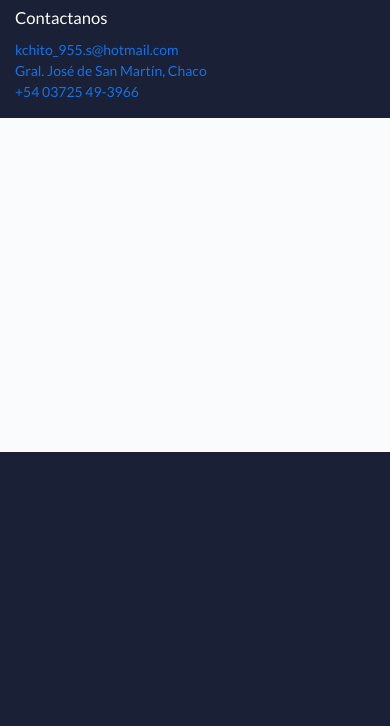
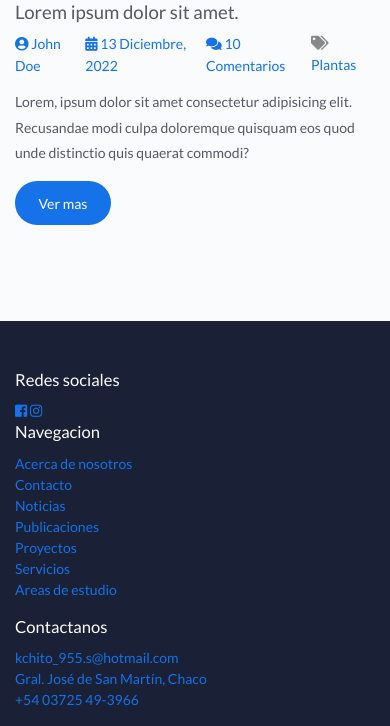
Before and after one commit to redmor1/Proyecto-Final-Reserva, a Django app: page / in a window 390 px wide. Shown: the part 392-1118 px from the top of the page. Before the commit the page ends 844 px from the top, so only its background shows below. Run offline with Django 4.2, Linux system fonts and the light colour scheme; some libraries are stand-ins or nearby versions.

Commit message:
Agregar pagina de inicio cruda sin funcionalidad

```diff
--- a/reserva/static/css/styles.css
+++ b/reserva/static/css/styles.css
@@ -6,7 +6,43 @@
     font-size: 20px;
     width: 44px;
     height: 44px;
-    background-color:blue;
-
+    background-color:green;
 
 }
+
+.blog-image img {
+	width: 100%;
+	height: auto;
+}
+
+.blog-image {
+    overflow:hidden;
+}
+
+.post-meta {
+    display:flex;
+    font-size: 1rem;
+    line-height: 1.5;
+    text-align: left;
+    font-weight: 400;
+    color: #555555;
+    box-sizing: border-box;
+    margin: 0 0 12px;
+    padding: 0;
+    list-style: none;
+
+}
+
+ul.post-meta li {
+
+    line-height: 1.5;
+    list-style: none;
+    box-sizing: border-box;
+    font-family: 'Roboto', sans-serif;
+    display: inline-block;
+    margin-right: 10px;
+    font-size: 14px;
+    font-weight: 400;
+    color: #888888;
+
+}
--- a/reserva/templates/base.html
+++ b/reserva/templates/base.html
@@ -6,7 +6,7 @@
     <meta http-equiv="X-UA-Compatible" content="IE=edge">
     <meta name="viewport" content="width=device-width, initial-scale=1.0">
     <title>Senderos</title>
-    <link rel="stylesheet" href="{% static 'css/styles.css' %}">
+    <link rel="stylesheet" type="text/css" href="{% static 'css/styles.css' %}">
     <link rel="stylesheet" href="https://cdn.jsdelivr.net/npm/bootstrap@4.0.0/dist/css/bootstrap.min.css" integrity="sha384-Gn5384xqQ1aoWXA+058RXPxPg6fy4IWvTNh0E263XmFcJlSAwiGgFAW/dAiS6JXm" crossorigin="anonymous">
     <link rel="icon" href="{% static 'img/senderos.ico' %}">
         	<!-- Fonts and icons -->
--- a/reserva/templates/index.html
+++ b/reserva/templates/index.html
@@ -1,6 +1,39 @@
 {% extends 'base.html' %}
+{% load static %}
 
 
 {% block content %}
 
+<section class="wf100 p80 blog">
+    <div class="container">
+      <div class="row">
+        <div class="col-md-6">
+          <!--INICIO Blog Posts-->
+          <div class="blog-posts">
+            <!--INICIO Blog Post-->
+            <div class="blog-post my-5">
+              <div class="blog-image"><img src="{% static 'img/examples/example1.jpeg' %}" alt="">
+            </div>
+              <div class="blog-title">
+                <h3><a href="#">Lorem ipsum dolor sit amet.</a></h3>
+                <ul class="post-meta">
+                  <li> <a href="#"><i class="fas fa-user-circle"></i> John Doe</a> </li>
+                  <li> <a href="#"><i class="fas fa-calendar-alt"></i> 13 Diciembre, 2022</a> </li>
+                  <li> <a href="#"><i class="fas fa-comments"></i> 10 Comentarios </a> </li>
+                  <li class="post-tags"><i class="fas fa-tags"></i> <a href="#">Plantas</a>
+                </ul>
+                <p> Lorem, ipsum dolor sit amet consectetur adipisicing elit. Recusandae modi culpa doloremque quisquam eos quod unde distinctio quis quaerat commodi? </p>
+                <a href="#" class="btn btn-round bg-primary text-white">Ver mas</a> </div>
+            </div>
+            <!--FIN Blog Post-->
+
+
+          </div>
+          <!--FIN Blog Posts-->
+
+        </div>
+      </div>
+    </div>
+  </section>
+
 {% endblock %}
```
